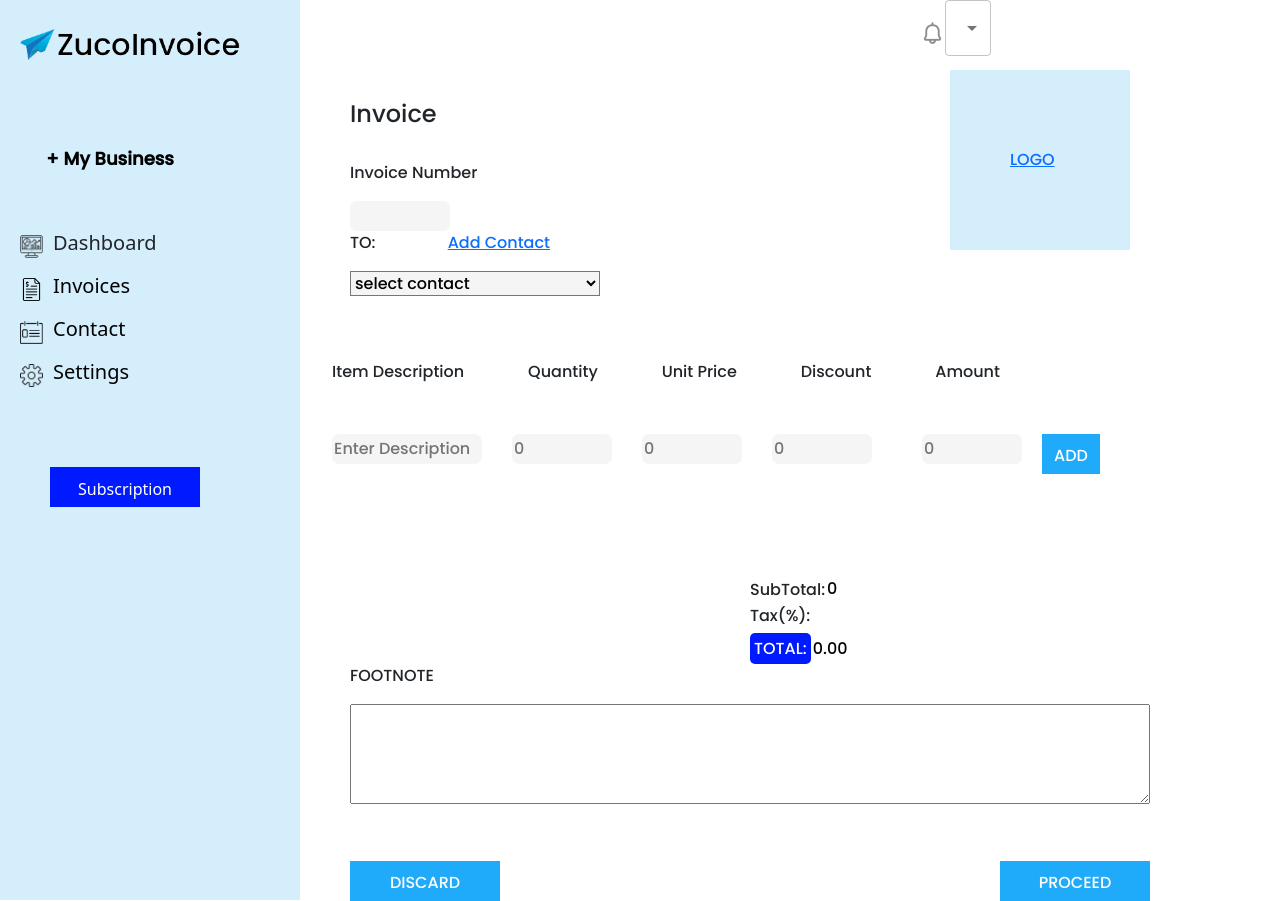
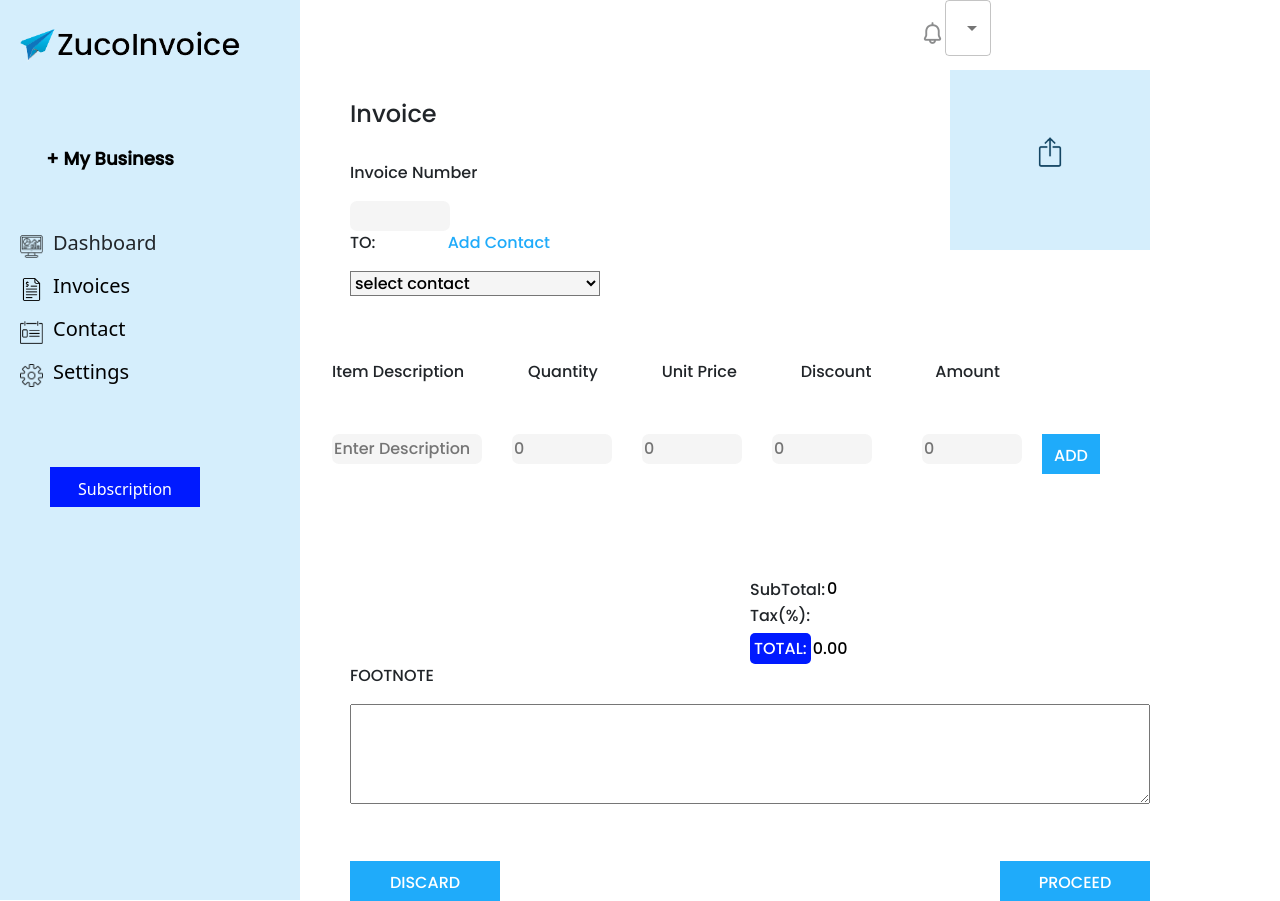
Before and after one commit to Philipeldavids/zucoinvoice, a React (Create React App) app: page /createinvoice in a window 1280 px wide. Built offline with nearby package versions, Linux system fonts and the light colour scheme.

Commit message:
edit href

```diff
--- a/src/components/createinvoice.css
+++ b/src/components/createinvoice.css
@@ -29,7 +29,7 @@ width: 100px;
 .logo{
     position:absolute;
     background-color: #D5EEFC;
-    width: 180px;
+    width: 200px;
     height: 180px;
     align-content: center;
     margin-left: 600px;
@@ -97,6 +97,11 @@ width: 100px;
     margin-top: 10px;
     margin-left: 20px;
 }
+.buttonEdit{
+    background: none;
+    color: #1FABFA;
+
+}
 #tax{
     border: 1px solid black;
     width: 50px;
--- a/src/components/createinvoice.js
+++ b/src/components/createinvoice.js
@@ -3,6 +3,7 @@ import axios from '../api/axios'
 import { useState, useRef } from 'react'
 import DashBoardLayout from './DashBoardLayout'
 import './createinvoice.css'
+import Image from '../assets/upload.png'
 import Image2 from '../assets/Frame.png'
 import { useNavigate } from 'react-router-dom';
 import { v4 as uuidv4 } from "uuid";
@@ -256,7 +257,7 @@ function CreateInvoice() {
     <input value={invoiceno} type='text' id='invoicenumber' readOnly></input>
     <div className='contactHeader'>
         <p>TO:</p>
-        <a href="#" onClick={handleShow} style={{ cursor: 'pointer'}}>Add Contact</a>
+        <p onClick={handleShow} className="buttonEdit" style={{ cursor: 'pointer'}}>Add Contact</p>
     </div>
     <select value={contact} onChange={(e)=>setContact(e.target.value)} type='text' id='contact'>
         <option>select contact</option>
@@ -269,8 +270,8 @@ function CreateInvoice() {
 
 
     <div className='logo'>
-    <a href="#" onClick={handleIconClick} style={{ zIndex: 1, position: 'relative', cursor: 'pointer' }} >LOGO</a>
-    {preview && <img src ={preview} style={{ position: 'absolute', opacity: 0.7, marginLeft: -105, marginTop: -78, width: 180, height:180 }}alt='dropdown' id='dropdown'/>}
+    <img src={Image} onClick={handleIconClick} style={{ zIndex: 1, position: 'relative', width: '40px', marginTop:'-15px', cursor: 'pointer' }} />
+    {preview && <img src ={preview} style={{ position: 'absolute', opacity: 0.7, marginLeft: -120, marginTop: -78, width: 200, height:180 }}alt='dropdown' id='dropdown'/>}
     <input
         type="file"
         ref={fileInputRef}
```
Also changed, not shown: src/assets/upload.png (added).
